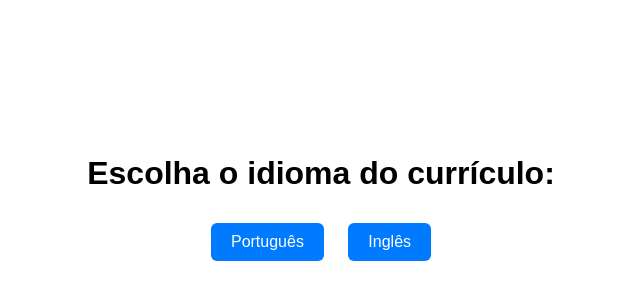
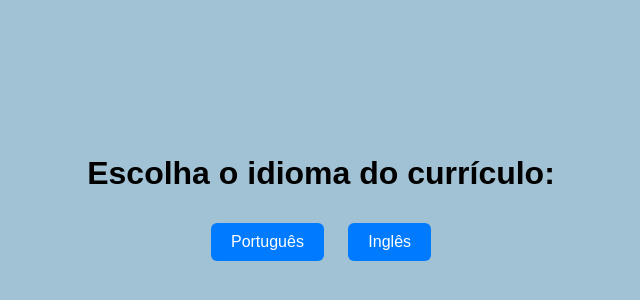
Before and after one commit to Camiloruas/Capstone-Project-1, a plain HTML site: page index.html in a window 1280 px wide. Shown: the part 198-498 px from the top of the page, without its empty margins (319-959 px from the left). Drawn offline with Linux system fonts and the light colour scheme.

Commit message:
Atualização background-color
background-color alteração

```diff
--- a/index.html
+++ b/index.html
@@ -5,6 +5,9 @@
     <meta name="viewport" content="width=device-width, initial-scale=1.0">
     <title>Currículo Camilo Ruas</title>
     <style>
+        html {
+          background-color: #a1c1d4;
+        }
         body {
             display: flex;
             justify-content: center;
```
